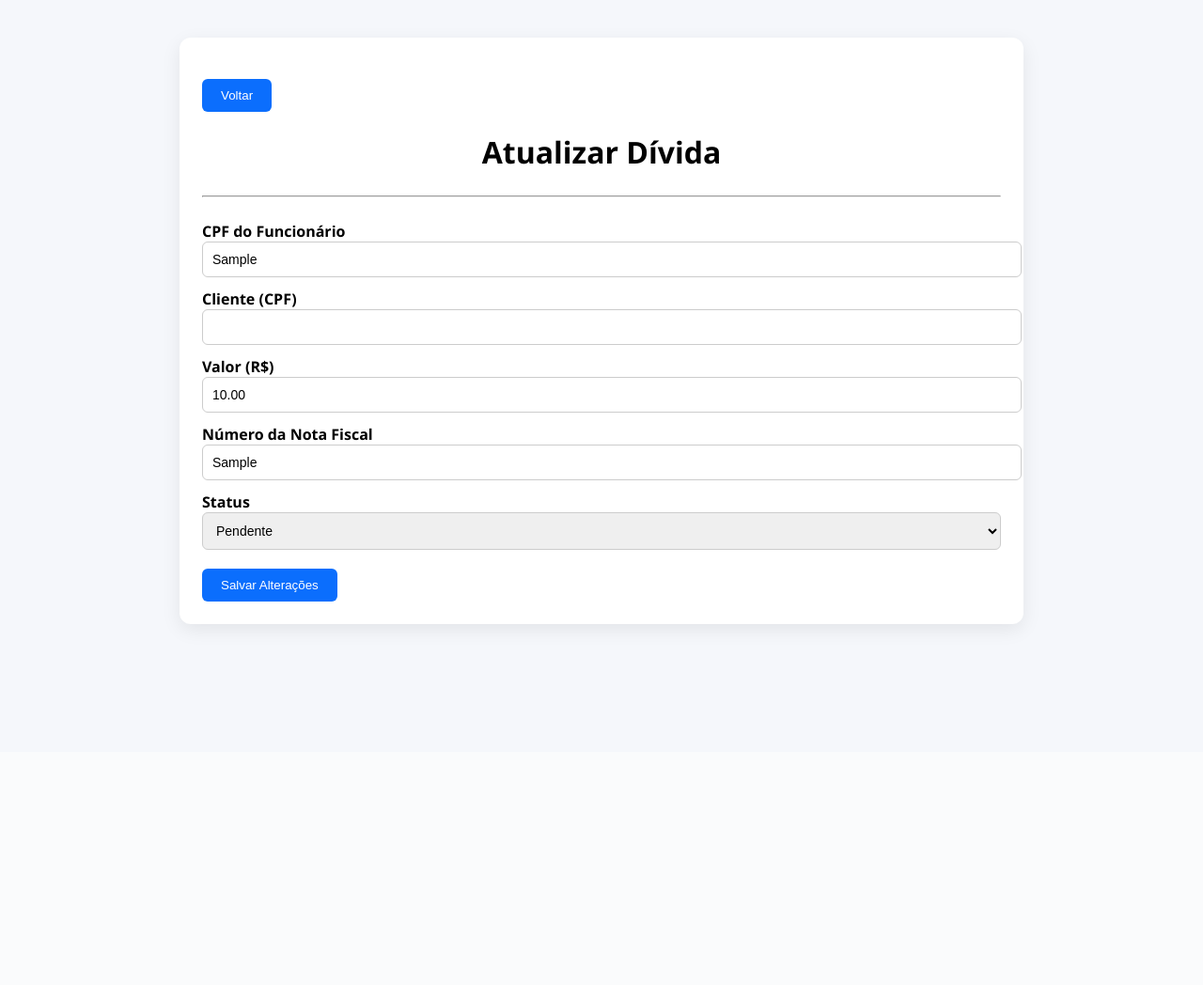
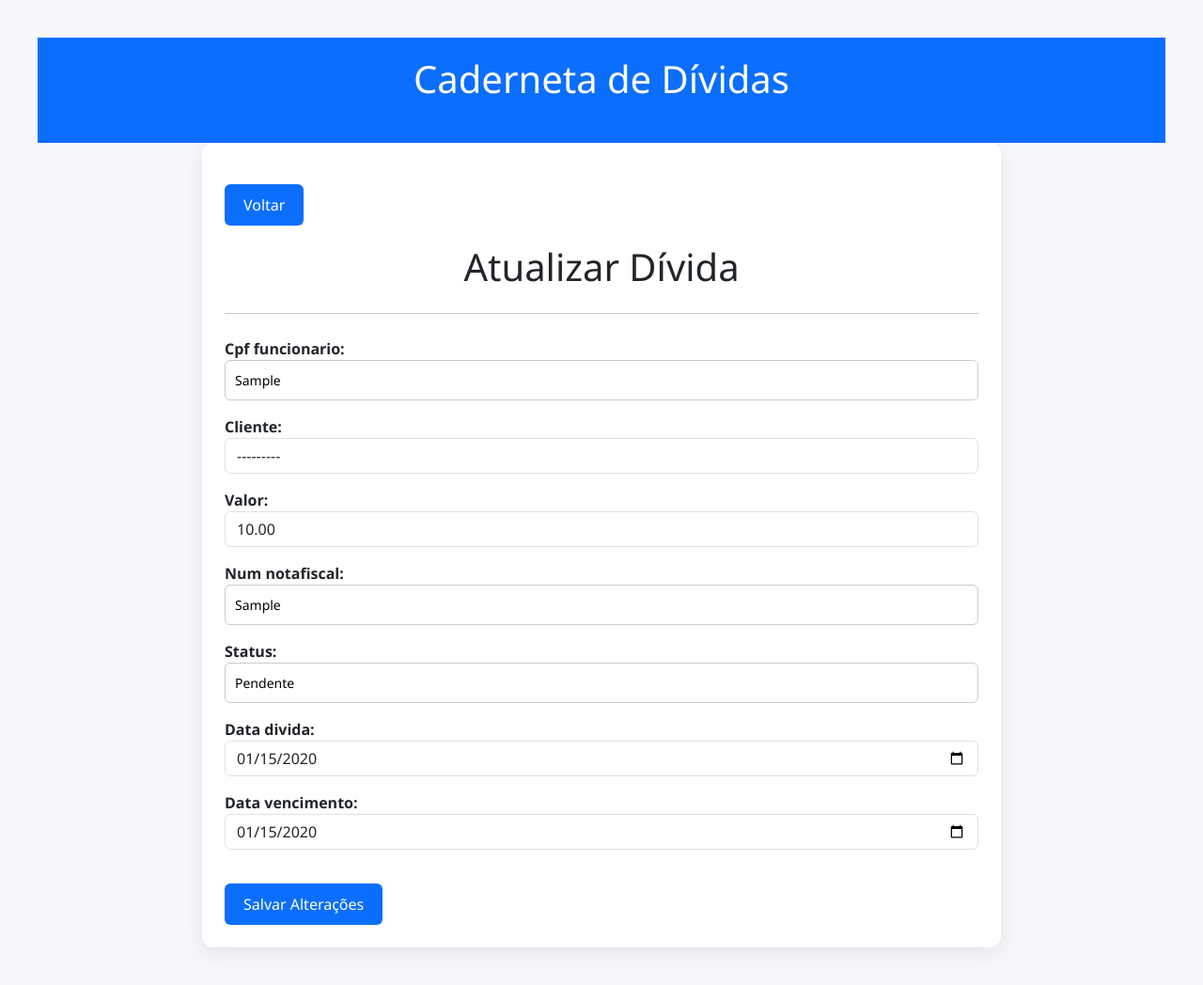
Before and after one commit to expeditofranca/ProjetoEngenharia1, a Django app: page /api/dividas/excluir/1/ in a window 1280 px wide. Shown: the top 1048 px of the page at 94% size. Before the commit the page ends 673 px from the top, so only its background shows below. Run offline with Django 5.2, Linux system fonts and the light colour scheme; tables that the repository leaves empty hold one stand-in row (values such as "Sample post").

Commit message:
fix: correções de UI, manipulação de datas e validação de formulários

```diff
--- a/antiveaco/templates/divida/atualizar_divida.html
+++ b/antiveaco/templates/divida/atualizar_divida.html
@@ -1,15 +1,12 @@
+{% extends 'base.html' %}
 {% load static %}
-<!doctype html>
-<html lang="pt-br">
-<head>
-  <meta charset="utf-8">
-  <title>Atualizar Dívida</title>
-  <link rel="stylesheet" href="{% static 'css/divida/atualizar_divida.css' %}">
-</head>
-<body>
+
+{% block content %}
+  <link rel="stylesheet" href="{% static 'css/divida/atualizar_divida.css' %}?v=1">
+
   <div class="container">
 
-    <form action="{% url 'index_divida' %}" method="get" style="margin-bottom: 20px;">
+    <form action="{% url 'pesquisar_divida' %}" method="get" style="margin-bottom: 20px;">
         <button type="submit" class="btn-submit">Voltar</button>
     </form>
 
@@ -19,34 +16,22 @@
       <hr style="margin: 25px 0;">
       <form method="post" action="{% url 'atualizar_divida' divida.cod_divida %}">
         {% csrf_token %}
-        <label for="cpf_funcionario">CPF do Funcionário</label>
-        <input type="text" id="cpf_funcionario" name="cpf_funcionario" value="{{ divida.cpf_funcionario }}" maxlength="11">
 
-        <label for="cliente">Cliente (CPF)</label>
-        <input type="text" id="cliente" name="cliente" value="{{ divida.cliente.cpf }}" readonly>
-
-        <label for="valor">Valor (R$)</label>
-        <input type="number" id="valor" name="valor" step="0.01" min="0" value="{{ divida.valor }}">
-
-        <label for="num_notafiscal">Número da Nota Fiscal</label>
-        <input type="text" id="num_notafiscal" name="num_notafiscal" value="{{ divida.num_notafiscal }}">
-
-        <label for="status">Status</label>
-        <select id="status" name="status">
-          <option value="Pendente" {% if divida.status == "Pendente" %}selected{% endif %}>Pendente</option>
-          <option value="Pago" {% if divida.status == "Pago" %}selected{% endif %}>Pago</option>
-          <option value="Parcial" {% if divida.status == "Parcial" %}selected{% endif %}>Parcial</option>
-          <option value="Cancelado" {% if divida.status == "Cancelado" %}selected{% endif %}>Cancelado</option>
-        </select>
+        {{ form.as_p }}
 
         <button type="submit">Salvar Alterações</button>
       </form>
     {% endif%}
+
     {% if mensagem %}
-      <p class="success">{{ mensagem }}</p>
+      <p class="success" style="color: green;">{{ mensagem }}</p>
     {% elif erro %}
-      <p class="error">{{ erro }}</p>
+      <p class="error" style="color: red; padding-top: 15px;">{{ erro }}</p>
+      {% if form.errors %}
+          <div style="color: red; font-size: 14px;">
+              {{ form.errors }}
+          </div>
+      {% endif %}
     {% endif %}
   </div>
-</body>
-</html>
+{% endblock content %}
--- a/antiveaco/templates/divida/index_divida.html
+++ b/antiveaco/templates/divida/index_divida.html
@@ -13,9 +13,9 @@
     <p>Escolha a ação desejada:</p>
 
     <div class="button-group">
-        <a href="{% url 'pesquisar_historico' %}" class="btn btn-primary"> Gerar Relatório de Histórico de Dívidas de Cliente </a>
         <a href="{% url 'cadastrar_divida' %}" class="btn btn-primary">Cadastrar Dívida</a>
         <a href="{% url 'pesquisar_divida' %}" class="btn btn-primary">Pesquisar / Listar Dívidas</a>
+        <a href="{% url 'pesquisar_historico' %}" class="btn btn-primary"> Gerar Relatório de Histórico de Dívidas de Cliente </a>
         <a href="{% url 'alertas_inadimplencia' %}" class="btn btn-primary">Ver Alertas de Inadimplência</a>
     </div>
 </div>
```
Also changed, not shown: antiveaco/templates/cliente/pesquisar_cliente.html (+10 -6 lines), antiveaco/templates/divida/cadastrar_divida.html (+0 -13 lines), antiveaco/templates/divida/pesquisar_divida.html (+14 -9 lines).
